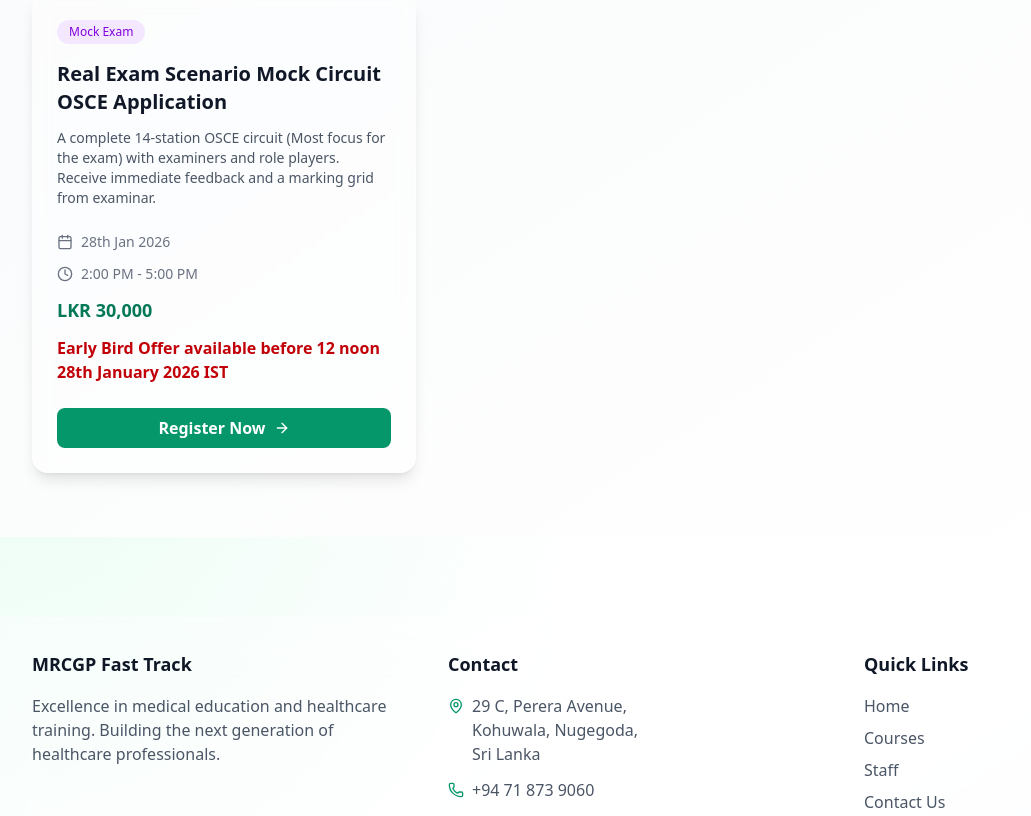
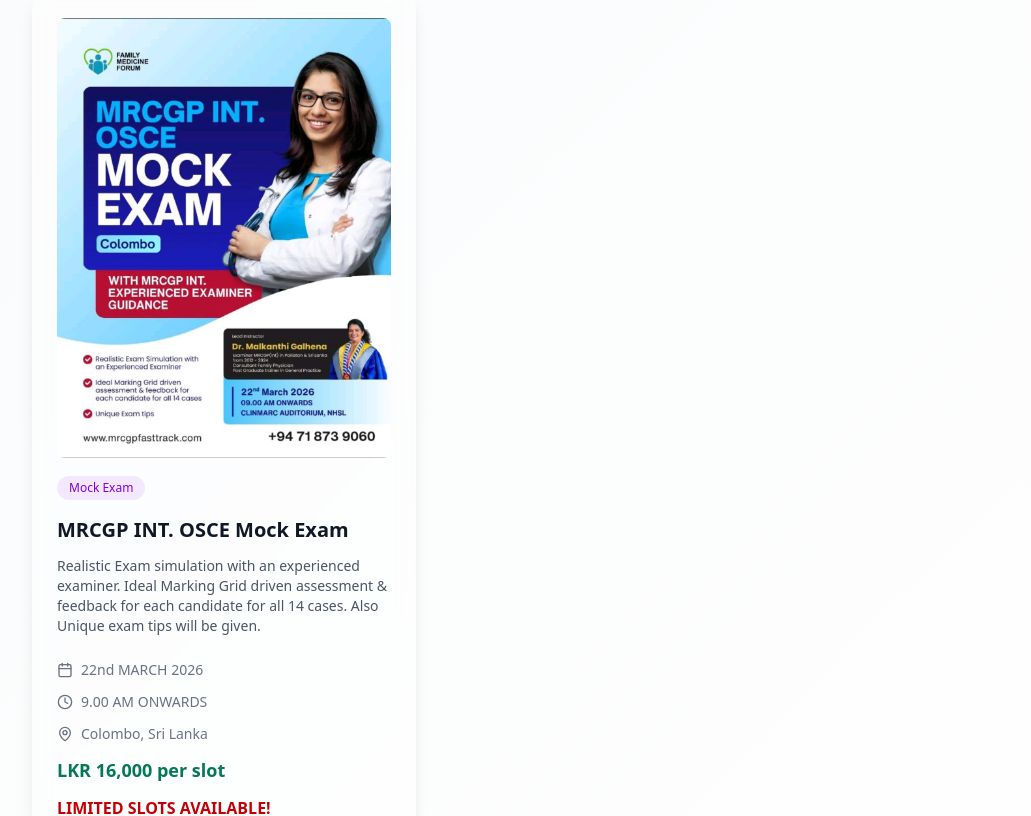
Before and after one commit to Sehara2002/MedInstitute, a Next.js app: page /exams in a window 1280 px wide. Shown: the part 360-1176 px from the top of the page, without its empty margins (0-1031 px from the left). Built offline with nearby package versions, Linux system fonts and the light colour scheme.

Commit message:
Adding New exams

```diff
--- a/src/components/ExamCard.tsx
+++ b/src/components/ExamCard.tsx
@@ -1,7 +1,8 @@
 import Link from "next/link";
-import { Calendar, Clock, ArrowRight } from "lucide-react";
+import { Calendar, Clock, ArrowRight, MapPin } from "lucide-react";
 import { GlassCard } from "@/components/GlassCard";
 import { Exam } from "@/data/exams";
+import Image from "next/image";
 
 interface ExamCardProps {
     exam: Exam;
@@ -10,6 +11,15 @@
 export function ExamCard({ exam }: ExamCardProps) {
     return (
         <GlassCard className="flex flex-col h-full p-6 transition-all duration-300 hover:shadow-xl hover:scale-[1.02]">
+            {
+                exam.image ?(
+                    <Image src={exam.image} alt={exam.title} className="w-full h-110 object-cover rounded-lg mb-4"/>
+                ):(
+                    <div className="w-full h-40 bg-gray-200 rounded-lg mb-4 flex items-center justify-center text-gray-500">
+                        No Image
+                    </div>
+                )
+            }
             <div className="mb-4">
                 <span className={`inline-flex items-center rounded-full px-3 py-1 text-xs font-medium ${exam.type === 'Mock Exam'
                     ? 'bg-purple-100 text-purple-700'
@@ -33,6 +43,13 @@
                         <span>{exam.time}</span>
                     </div>
                 )}
+
+                {exam.loc && (
+                    <div className="flex items-center text-sm text-gray-500">
+                        <MapPin className="h-4 w-4 mr-2" />
+                        <span>{exam.loc}</span>
+                    </div>
+                )}
                 <div className="text-lg font-bold text-medical-green-700">
                     {exam.fee}
                 </div>
--- a/src/data/exams.ts
+++ b/src/data/exams.ts
@@ -1,23 +1,31 @@
+import { StaticImageData } from "next/image";
+import ExPost1 from "./images/Posts/exam_post1.png";
+
 export interface Exam {
     id: string;
     title: string;
     description: string;
     date?: string;
     time?: string;
+    loc?: string;
     fee: string;
     type: 'Mock Exam' | 'Practice Session';
     offer?: string;
+    image?: string | StaticImageData;
 }
 
 export const exams: Exam[] = [
     {
         id: "osce-mock-circuit",
-        title: "Real Exam Scenario Mock Circuit OSCE Application",
-        description: "A complete 14-station OSCE circuit (Most focus for the exam) with examiners and role players. Receive immediate feedback and a marking grid from examinar.",
-        date: "28th Jan 2026",
-        time: "2:00 PM - 5:00 PM",
-        fee: "LKR 30,000",
+        title: "MRCGP INT. OSCE Mock Exam",
+        description: "Realistic Exam simulation with an experienced examiner. Ideal Marking Grid driven assessment & feedback for each candidate for all 14 cases. Also Unique exam tips will be given.",
+        date: "22nd MARCH 2026",
+        time: "9.00 AM ONWARDS",
+        loc:"Colombo, Sri Lanka",
+        fee: "LKR 16,000 per slot",
         type: "Mock Exam",
-        offer: "Early Bird Offer available before 12 noon 28th January 2026 IST"
-    }
+        offer: "LIMITED SLOTS AVAILABLE!",
+        image: ExPost1
+    },
+
 ];
--- a/src/data/testimonials.ts
+++ b/src/data/testimonials.ts
@@ -37,4 +37,12 @@
         rating: 5,
         image: DrJanieImg
     }
+    , {
+        id: '4',
+        name: 'Dr Manjula Giragama',
+        role: '2026 OSCE Exam MRCGP Intl.',
+        content: 'I passed the MRCGP OSCE on my first attempt thanks to Dr. Malkanthi Galhena’s exceptional individually focused mentorship. Her 12 years of examiner experience provided true insider insight. The dedicated One-to-One Training training and marking grid-driven consultation practice gave me the clarity, structure and confidence to score. She trains you to succeed with confidence.',
+        rating: 5,
+        image: DrNilanthiImg
+    }
 ];
```
Also changed, not shown: src/data/images/Posts/exam_post1.png (added).
